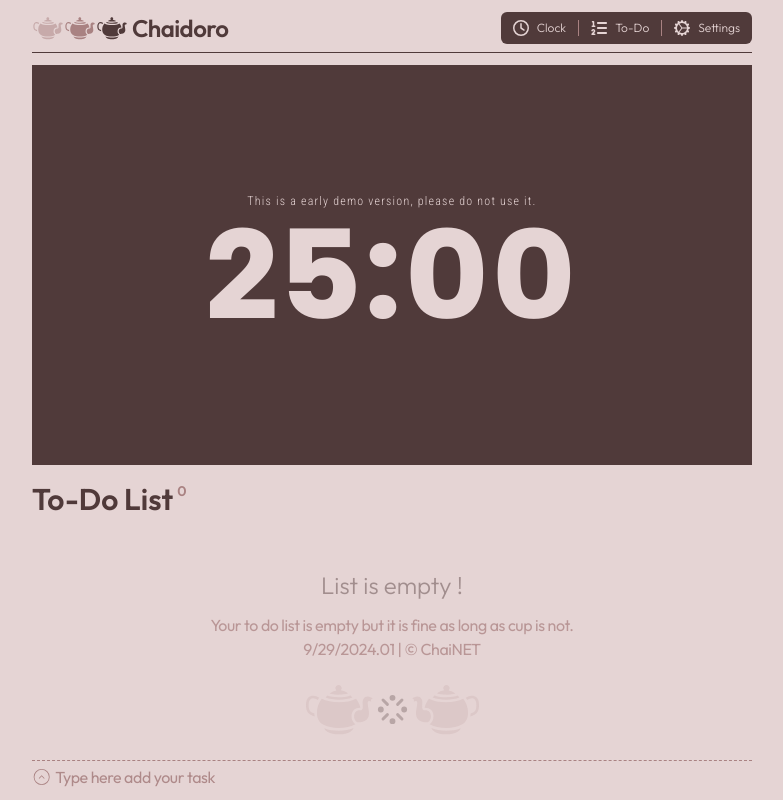
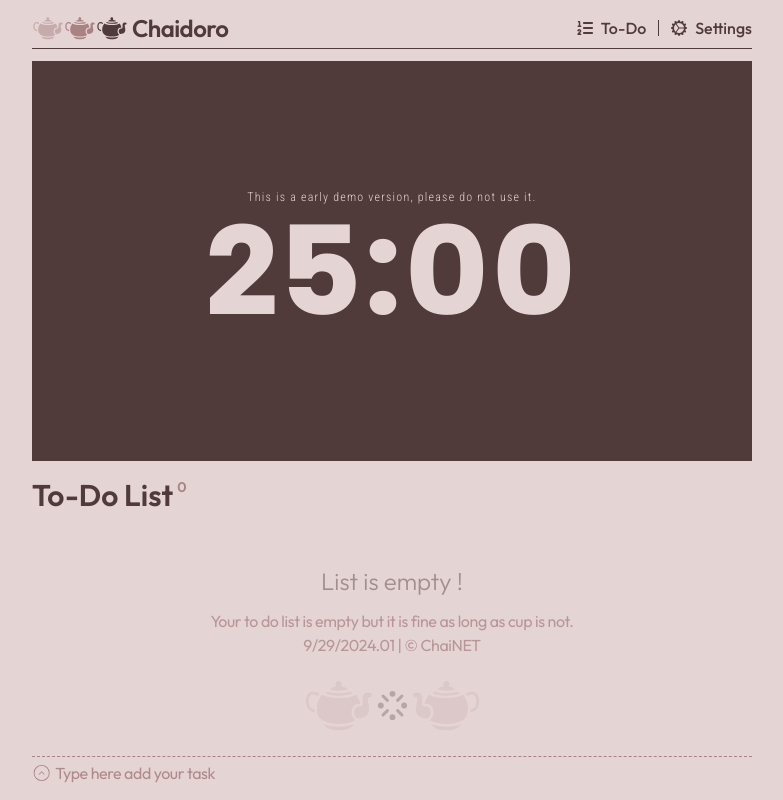
Before and after one commit to Chai-NET/ChaidoroWeb, a React (Vite) app: page / in a window 1280 px wide. Shown: the whole page, without its empty margins (248-1031 px from the left). Built offline with nearby package versions, Linux system fonts and the light colour scheme.

Commit message:
0.21 | NavBar update

```diff
--- a/src/App.jsx
+++ b/src/App.jsx
@@ -100,7 +100,7 @@ const AnimatedRoutes = () => {
 
 function Navbar() {
   return (
-    <div className="relative z-40 flex items-center justify-between border-b border-chocolate bg-cream pb-2 font-Outfit">
+    <div className="relative z-40 flex items-center justify-between border-b border-chocolate bg-cream pb-1 font-Outfit">
       {/* Main Chaidoro Logo */}
       <a
         href="/"
@@ -118,24 +118,24 @@ function Navbar() {
 
       {/* Navigation: */}
 
-      <div className="flex items-center justify-end space-x-3 rounded-md bg-chocolate p-2 px-3 text-xs font-semibold capitalize">
-        <a className="group flex items-center gap-2" href="/">
-          <FaRegClock className="size-4 fill-cream transition-all duration-500 group-hover:animate-spin-slow" />
-          <p className="invisible absolute font-light text-cream md:visible md:relative">
+      <div className="text-md flex items-center justify-end space-x-3 rounded-md font-medium capitalize">
+        {/* <a className="group flex items-center gap-2" href="/">
+          <FaRegClock className="size-4 fill-chocolate transition-all duration-500 group-hover:animate-spin-slow" />
+          <p className="invisible absolute text-chocolate md:visible md:relative">
             Clock
           </p>
         </a>
-        <div className="h-4 w-[1px] bg-coffee" />
+        <div className="h-4 w-[1px] bg-chocolate" /> */}
         <a className="flex items-center gap-2" href="/tasks">
-          <FaListOl className="size-4 fill-cream transition-all duration-500" />
-          <p className="invisible absolute font-light text-cream md:visible md:relative">
+          <FaListOl className="size-4 fill-chocolate transition-all duration-500" />
+          <p className="invisible absolute text-chocolate md:visible md:relative">
             To-Do
           </p>
         </a>
-        <div className="h-4 w-[1px] bg-coffee" />
+        <div className="h-4 w-[1px] bg-chocolate" />
         <a className="group flex items-center gap-2" href="/settings">
-          <BsGearWideConnected className="size-4 fill-cream transition-all duration-500 group-hover:animate-spin" />
-          <p className="invisible absolute font-light text-cream md:visible md:relative">
+          <BsGearWideConnected className="size-4 fill-chocolate transition-all duration-500 group-hover:animate-spin" />
+          <p className="invisible absolute text-chocolate md:visible md:relative">
             Settings
           </p>
         </a>
```
